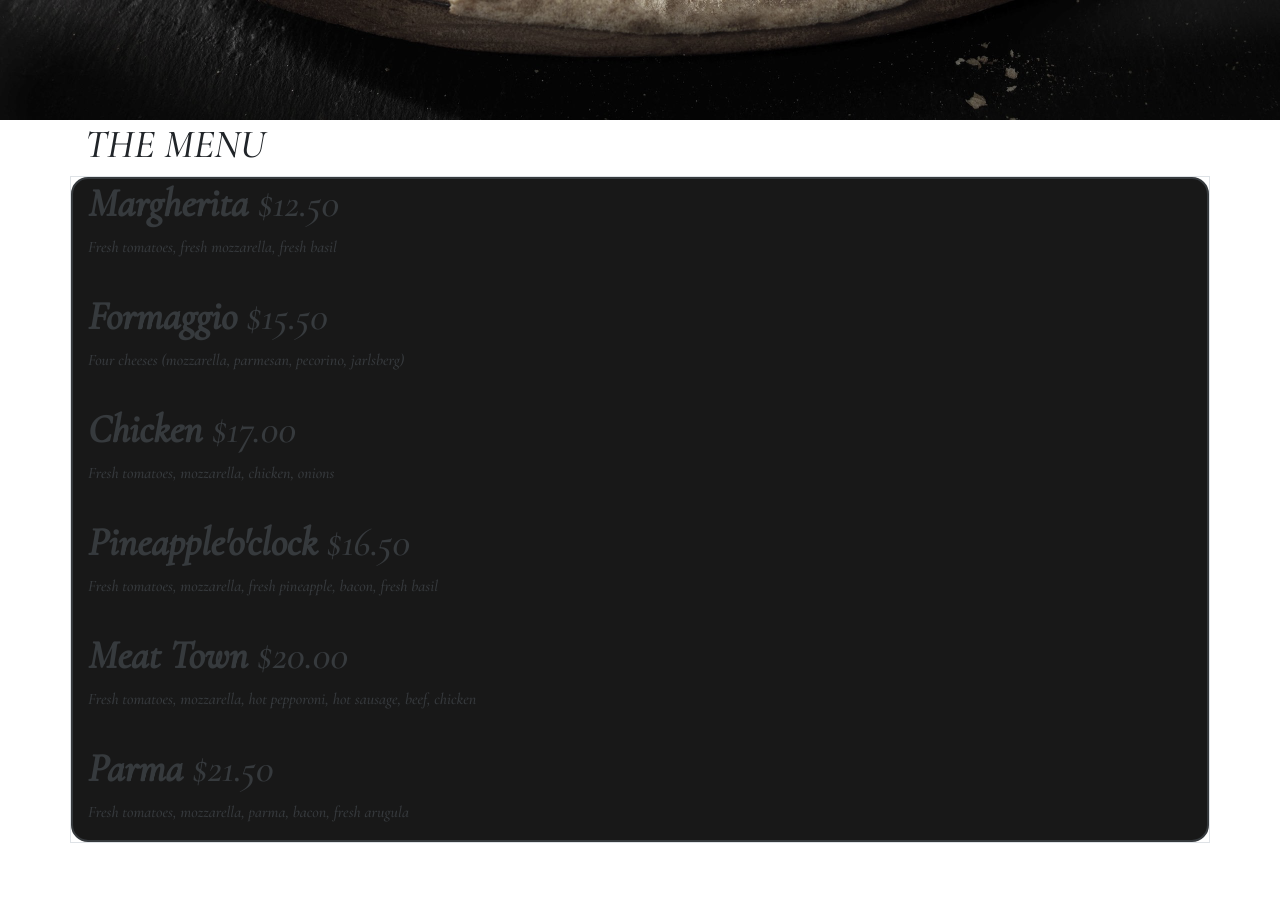
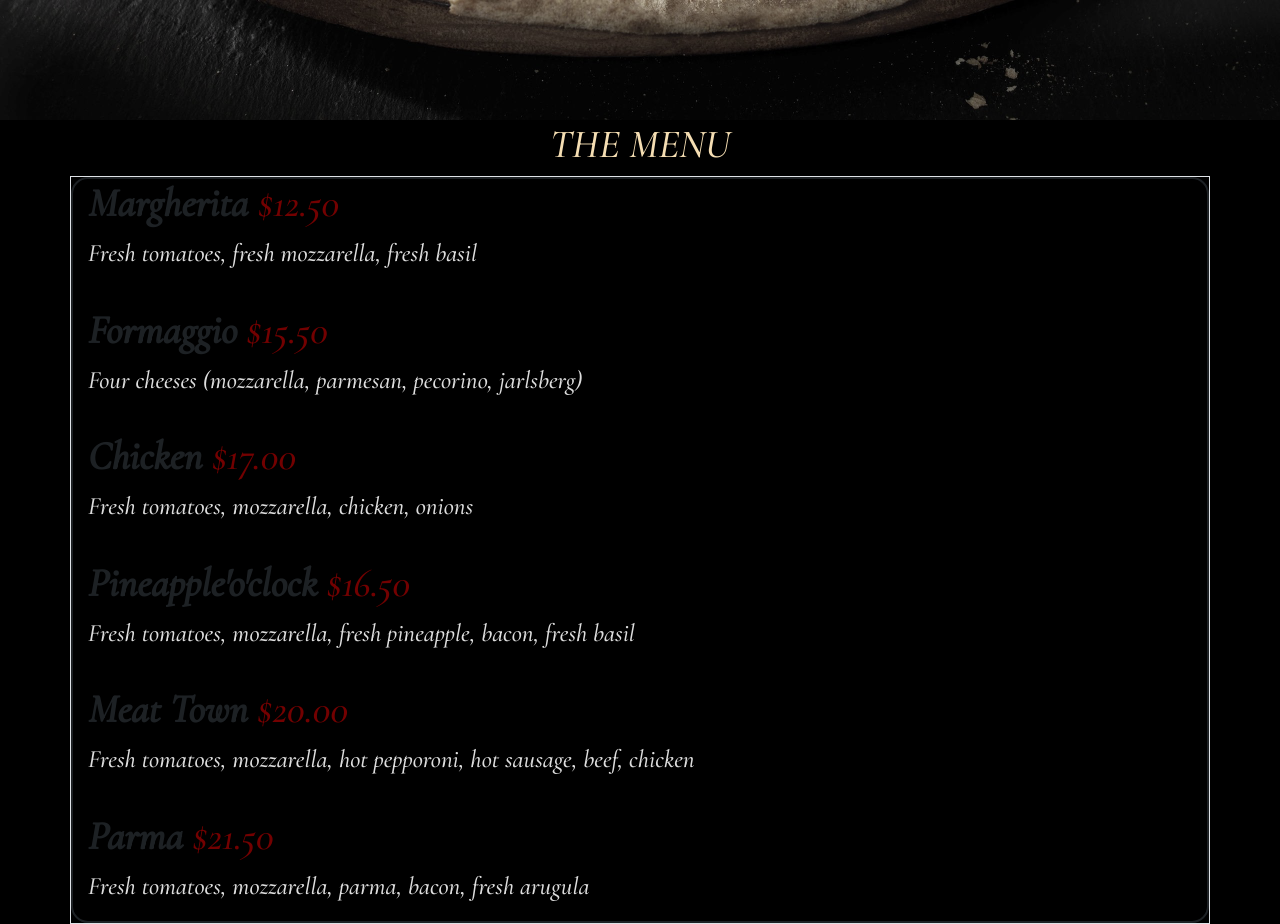
Before and after one commit to jasongithui/wk4-ip, a plain HTML site: page index.html in a window 1280 px wide. Shown: the part 680-1604 px from the top of the page. Before the commit the page ends 1523 px from the top, so only its background shows below. Drawn offline with nearby package versions, Linux system fonts and the light colour scheme.

Commit message:
add color to background section1

```diff
--- a/css/styles.css
+++ b/css/styles.css
@@ -131,3 +131,19 @@ header {
   }
 
 /*--section1--*/
+.section1{
+    background-color: black;
+}
+.text-menu {
+    color: whitesmoke;
+    font-size: 25px;
+    font-family: 'Cormorant Garamond';
+}
+.price {
+    color: maroon;
+}
+.display-menu {
+    color:wheat;
+    text-align: center;
+
+}
```
